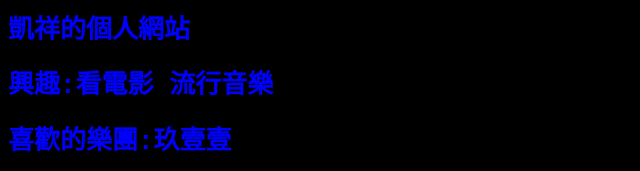
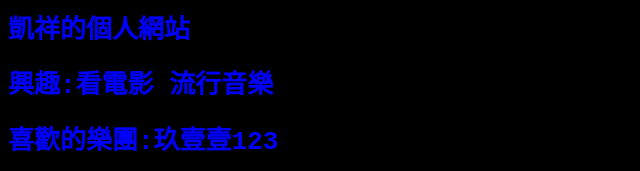
Before and after one commit to tommy3707/tommy3707.github.io, a plain HTML site: page index.html in a window 1280 px wide. Shown: the top 171 px of the page, 0-640 px from the left. Drawn offline with Linux system fonts and the light colour scheme; grey boxes are pictures that could not be loaded.

Commit message:
Update index.html

```diff
--- a/index.html
+++ b/index.html
@@ -15,7 +15,7 @@
 </style>
 <h1 class="pink-text blue-text">凱祥的個人網站</h1>
 <h1 class="pink-text blue-text">興趣:看電影 流行音樂</h1>
-<h1 class="pink-text blue-text">喜歡的樂團:玖壹壹</h1>
+<h1 class="pink-text blue-text">喜歡的樂團:玖壹壹123</h1>
 <body>
 <img src="https://c1.staticflickr.com/3/2871/33579177806_c3e859799c_b.jpg"width=500;
 height=250>
```
